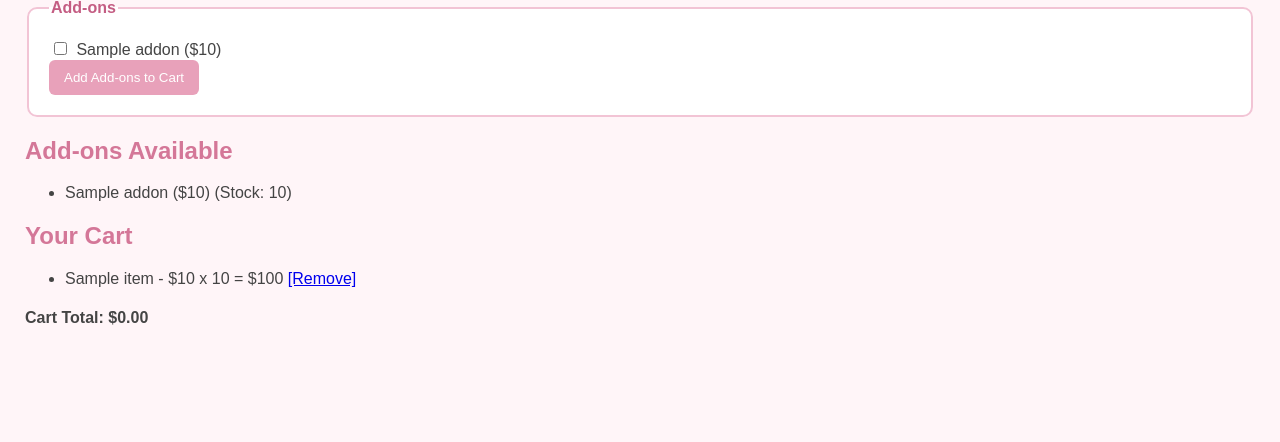
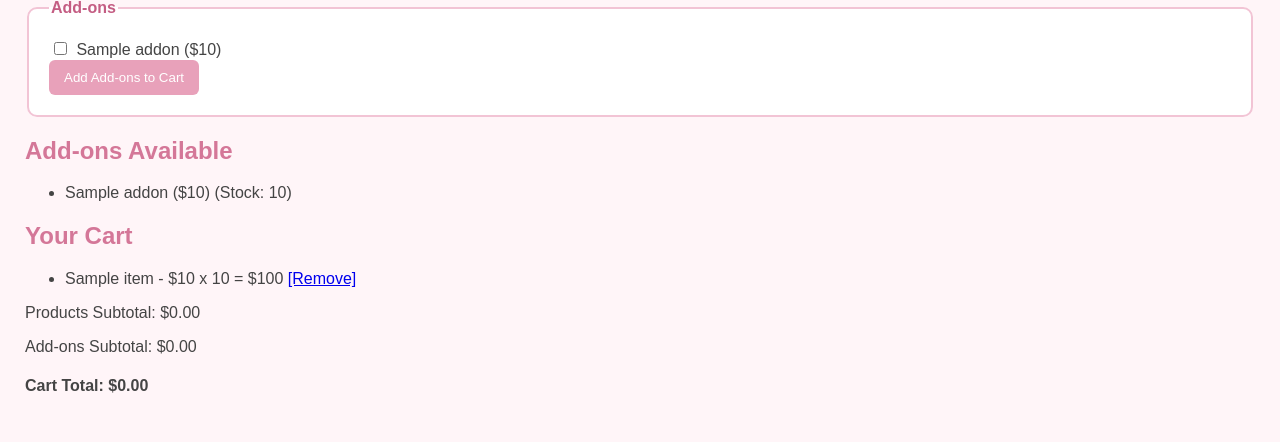
Before and after one commit to gursimrran/AS91896---AS91897--asses, a Flask app: template templates/index1.html in a window 1280 px wide. Shown: the part 574-1016 px from the top of the page. Before the commit the page ends 899 px from the top, so only its background shows below. Run offline with Flask 3, Linux system fonts and the light colour scheme; the template is opened without the code that fills it: most values are stand-ins (such as "Sample title", 1, 10 or a date in 2020).

Commit message:
Updated the '/' route to pass the three totals to index1.html

```diff
--- a/templates/index1.html
+++ b/templates/index1.html
@@ -124,6 +124,9 @@
         {% endfor %}
      </ul>
 
+     <p>Products Subtotal: ${{ '%.2f' % product_subtotal }}</p>
+     <p>Add-ons Subtotal: ${{ '%.2f' % addon_subtotal }}</p>
+
      <h4>Cart Total: ${{ '%.2f' % cart_total }}</h4>
 {% else %}
      <p>Your cart is empty</p>
```
